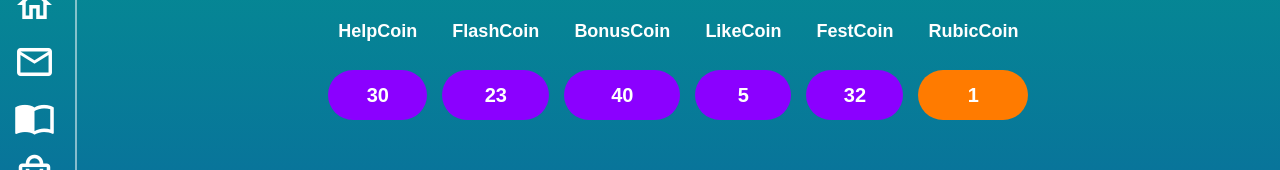
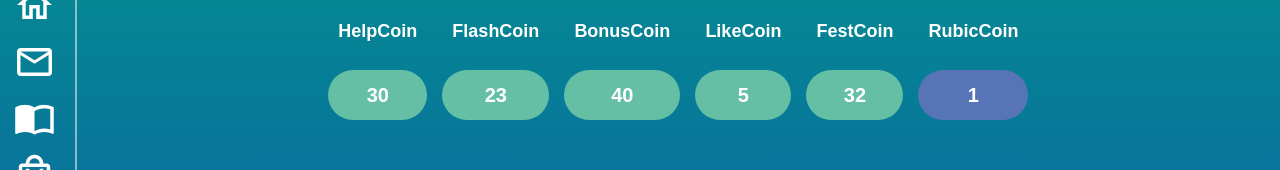
Before and after one commit to TitikUniverse/RubicXShop, a Vue app: page /profile in a window 1280 px wide. Shown: the part 308-478 px from the top of the page. Built offline with nearby package versions, Linux system fonts and the light colour scheme.

Commit message:
5555555
5555555

```diff
--- a/src/views/AdminCoin.vue
+++ b/src/views/AdminCoin.vue
@@ -62,8 +62,13 @@ components: {
   display: flex;
   flex-direction: row;
   min-height: 100vh;
+    @media only screen and (max-device-width: 480px) {
+    width: 80%;
+  }
 
 }
+
+
 
 .menu {
   width: 6%;
@@ -71,9 +76,7 @@ components: {
   position: fixed;
   border-right: 2px solid rgba(255, 255, 255, 0.513);
 
-  @media only screen and (max-device-width: 480px) {
-    display: none;
-  }
+
 }
 
 
@@ -81,6 +84,8 @@ body {
   font: 13px/20px "Lucida Grande", Tahoma, Verdana, sans-serif;
   color: #404040;
   background: #93cedf;
+
+
 }
 
 .container {
@@ -88,6 +93,8 @@ body {
   width: 553px;
   text-align: center;
   align-items: center;
+
+
 
 }
 
@@ -115,6 +122,10 @@ body {
   -webkit-box-shadow: 0 1px 1px rgba(0, 0, 0, 0.08);
   box-shadow: 0 1px 1px rgba(0, 0, 0, 0.08);
 
+    @media only screen and (max-device-width: 480px) {
+    width: 49%;
+
+  }
 }
 
 .dropdown:before, .dropdown:after {
@@ -214,6 +225,10 @@ body {
   background-image: linear-gradient(to bottom, transparent, rgba(0, 0, 0, 0.06));
   -webkit-box-shadow: 0 1px 1px rgba(0, 0, 0, 0.08);
   box-shadow: 0 1px 1px rgba(0, 0, 0, 0.08);
+
+   @media only screen and (max-device-width: 480px) {
+    width: 49%;
+  }
 }
 
 .dropdown-dark:before {
@@ -225,7 +240,7 @@ body {
 }
 
 .dropdown-dark .dropdown-select {
-  color: #84888b;
+  color: #ffffff;
   text-shadow: 0 1px black;
   background: #444;  /* Fallback for IE 8 */
    color: #62717a;
@@ -246,6 +261,7 @@ body {
 .container>h1 {
   text-align: center;
   margin: 37px
+
 }
 
 .container>p {
@@ -270,6 +286,10 @@ body {
   width: 110px;
   margin-left: 199px;
   margin-top: -15px;
+
+   @media only screen and (max-device-width: 480px) {
+    margin-left: 85px;
+  }
 
 }
 
@@ -304,7 +324,7 @@ body {
   padding: 0.5em 1em;
   outline: none;
   border: none;
-  background-color: #fa8100;
+  background-color: #00a48a;
   overflow: hidden;
   cursor: pointer;
   border-radius: 10px;
--- a/src/views/Profile.vue
+++ b/src/views/Profile.vue
@@ -138,7 +138,7 @@ th{
 
 }
 td{
-  background: rgb(139, 0, 255);
+  background: rgb(101 191 165);
   text-align: center;
   padding: 10px;
   font-weight: bold;
@@ -146,7 +146,7 @@ td{
   border-radius: 25px;
 }
 td:last-child{
-  background: rgb(255, 123, 0);
+  background: rgb(87 116 182);
   text-align: center;
   padding: 10px;
   font-weight: bold;
```
